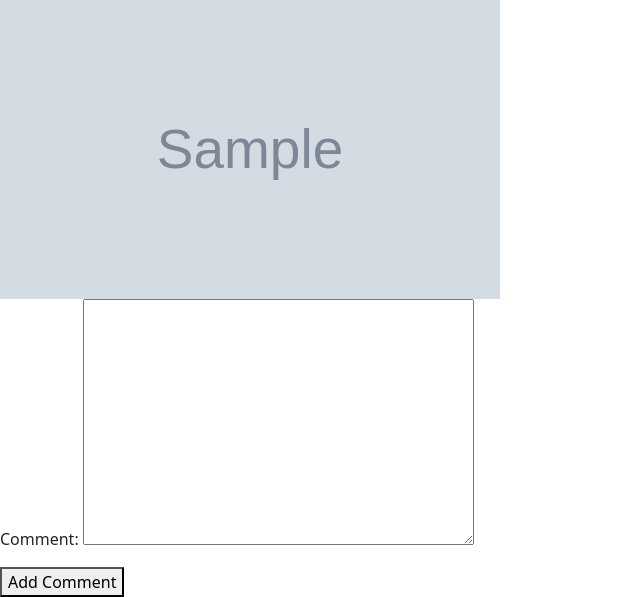
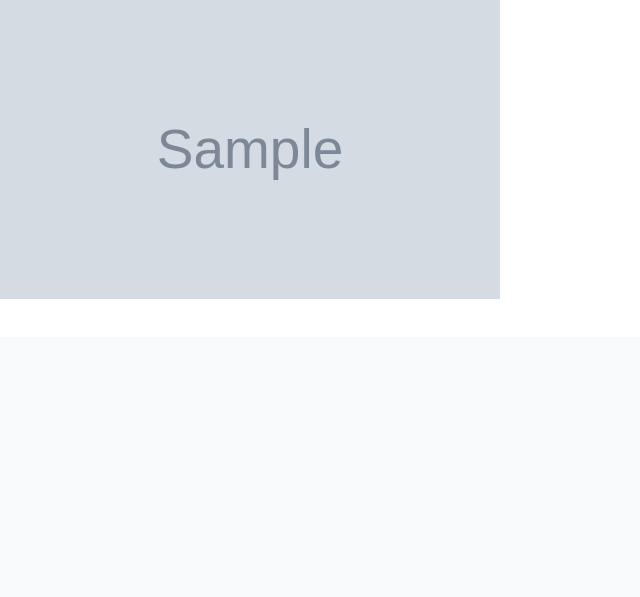
Before and after one commit to kikutan-day65/share_your_fav, a Django app: page /location/1/detail/ in a window 1280 px wide. Shown: the part 463-1060 px from the top of the page, without its empty margins (0-640 px from the left). After the commit the page ends 762 px from the top, so only its background shows below. Run offline with Django 5.2, Linux system fonts and the light colour scheme; tables that the repository leaves empty hold one stand-in row (values such as "Sample post"); grey boxes marked "Sample" are stand-in pictures; some libraries are stand-ins or nearby versions.

Commit message:
refactoring

```diff
--- a/location/models.py
+++ b/location/models.py
@@ -54,7 +54,7 @@ class Photo(models.Model):
 class Like(models.Model):
     user = models.ForeignKey(settings.AUTH_USER_MODEL, on_delete=models.CASCADE)
     location = models.ForeignKey(
-        "Location", related_name="location_likes", on_delete=models.CASCADE
+        "Location", related_name="likes", on_delete=models.CASCADE
     )
     created_at = models.DateTimeField(auto_now_add=True)
 
@@ -69,7 +69,7 @@ class Comment(models.Model):
     comment = models.TextField(blank=False)
     user = models.ForeignKey(settings.AUTH_USER_MODEL, on_delete=models.CASCADE)
     location = models.ForeignKey(
-        "Location", related_name="location_comment", on_delete=models.CASCADE
+        "Location", related_name="comments", on_delete=models.CASCADE
     )
     created_at = models.DateTimeField(auto_now_add=True)
 
--- a/location/templates/location/comment_form.html
+++ /dev/null
@@ -1,5 +0,0 @@
-<form action="{% url 'location:comment_form' location.id %}" method="POST">
-    {% csrf_token %}
-    {{ comment_form.as_p }}
-    <button type="submit">Add Comment</button>
-</form>
--- a/location/templates/location/detail.html
+++ b/location/templates/location/detail.html
@@ -4,8 +4,8 @@
 
 <h1>{{ location.name }}</h1>
 {% if location.user == request.user %}
-<a href="{% url 'location:update_form' location.id %}">Update</a>
-<a href="{% url 'location:delete' object.id %}">Delete</a>
+<a href="{% url 'location:update_form' location.pk %}">Update</a>
+<a href="{% url 'location:delete' location.pk %}">Delete</a>
 {% endif %}
 <hr>
 {{ location.description }}
@@ -20,7 +20,7 @@ Created by: {{ location.user }}
 <hr>
 
 {% if request.user.is_authenticated %}
-<form action="{% url 'location:like' object.id %}" method="POST">
+<form action="{% url 'location:like' location.pk %}" method="POST">
     {% csrf_token %}
 
     {% if not already_liked %}
@@ -33,17 +33,11 @@ Created by: {{ location.user }}
 <p>Please <a href="{% url 'accounts:user_login' %}">login</a> to add like</p>
 {% endif %}
 
-
+{% if photos %}
 {% for photo in photos %}
-<img src="{{ photo.photo.url }}" alt="Unavailable photo" width="500" height="300">
-{% endfor %}
-
-<div class="comment-form">
-    {% include 'location/comment_form.html' %}
-</div>
-
-<div class="comments">
-    {{  location.comments.all }}
-</div>
-
+    <img src="{{ photo.photo.url }}" alt="Unavailable photo" width="500" height="300">
+    {% endfor %}
+{% else %}
+No photos uploaded...
+{% endif %}
 {% endblock content %}
--- a/location/templates/location/map.html
+++ b/location/templates/location/map.html
@@ -19,7 +19,7 @@
             {% if forloop.counter <= 10 %}
             <li class="mb-3" style="list-style: none;">
                 <span class="me-2 fw-bold">{{ forloop.counter }}.</span>
-                <a href="{% url 'location:detail' location.id %}" class="text-decoration-none">
+                <a href="{% url 'location:detail' location.pk %}" class="text-decoration-none">
                     {{ location.name }}
                 </a>
                 <span class="ms-3 text-muted">Likes: {{ location.likes_count }}</span>
--- a/location/templates/location/update_form.html
+++ b/location/templates/location/update_form.html
@@ -1,7 +1,7 @@
 {% extends 'base.html' %}
 
 {% block content %}
-<form action="{% url 'location:update_form' location.id %}" method="POST" enctype="multipart/form-data">
+<form action="{% url 'location:update_form' location.pk %}" method="POST" enctype="multipart/form-data">
     {% csrf_token %}
     {{ form.as_p }}
     <div>
--- a/location/urls.py
+++ b/location/urls.py
@@ -1,7 +1,6 @@
 from django.urls import path
 
 from .views import (
-    CommentFormView,
     LikeView,
     LocationCreateView,
     LocationDeleteView,
@@ -34,5 +33,4 @@ urlpatterns = [
         name="delete",
     ),
     path("<int:pk>/like/", LikeView.as_view(), name="like"),
-    path("<int:pk>/comment-form/", CommentFormView.as_view(), name="comment_form"),
 ]
--- a/location/views.py
+++ b/location/views.py
@@ -14,7 +14,7 @@ from django.views.generic import (
 )
 
 from .forms import CommentForm, LocationForm, PhotoForm
-from .models import Comment, Like, Location
+from .models import Like, Location
 
 
 # Create your views here.
@@ -102,14 +102,11 @@ class LocationDetailView(DetailView):
 
         user = self.request.user
         if user.is_authenticated:
-            context["already_liked"] = Like.objects.filter(
-                user=user, location=location
-            ).exists()
+            context["already_liked"] = location.likes.filter(user=user).exists()
         else:
             context["already_liked"] = False
 
         context["photos"] = location.photos.all()
-        context["comment_form"] = CommentForm()
         return context
 
 
@@ -128,12 +125,13 @@ class LocationUpdateView(LoginRequiredMixin, UpdateView):
 
     def form_valid(self, form):
         response = super().form_valid(form)
-        photo_form = PhotoForm(self.request.POST, self.request.FILES)
-        if photo_form.is_valid():
-            photo = photo_form.save(commit=False)
-            photo.user = self.request.user
-            photo.location = self.object
-            photo.save()
+        if self.request.POST and self.request.FILES:
+            photo_form = PhotoForm(self.request.POST, self.request.FILES)
+            if photo_form.is_valid():
+                photo = photo_form.save(commit=False)
+                photo.user = self.request.user
+                photo.location = self.object
+                photo.save()
         return response
 
 
@@ -158,16 +156,4 @@ class LikeView(LoginRequiredMixin, View):
 
         location.save()
 
-        return redirect("location:detail", pk=location.pk)
-
-
-class CommentFormView(LoginRequiredMixin, CreateView):
-    form_class = CommentForm
-    template_name = "location/comment_form.html"
-
-    def form_valid(self, form):
-        comment = form.save(commit=False)
-        comment.user = self.request.user
-        comment.location_id = self.kwargs["pk"]
-        comment.save()
-        return redirect("location:detail", pk=self.kwargs["pk"])
+        return redirect("location:detail", pk=pk)
```
Also changed, not shown: location/migrations/0006_alter_like_location.py (added).
